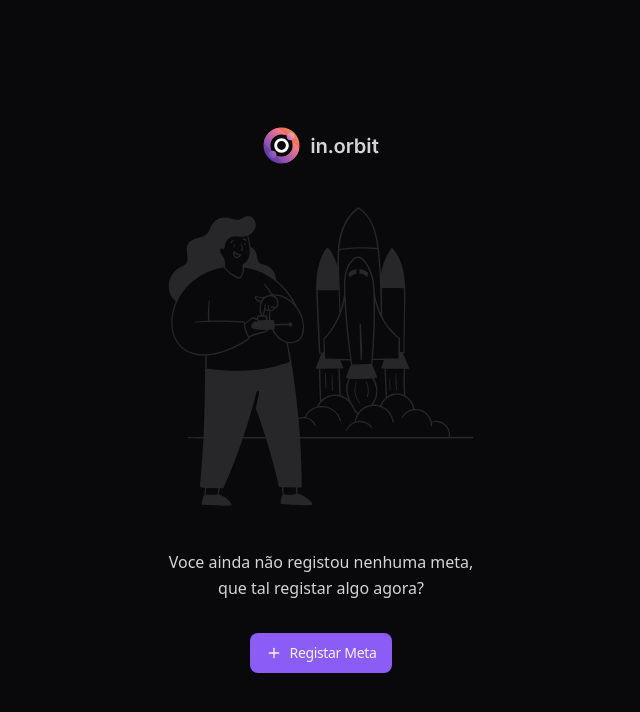
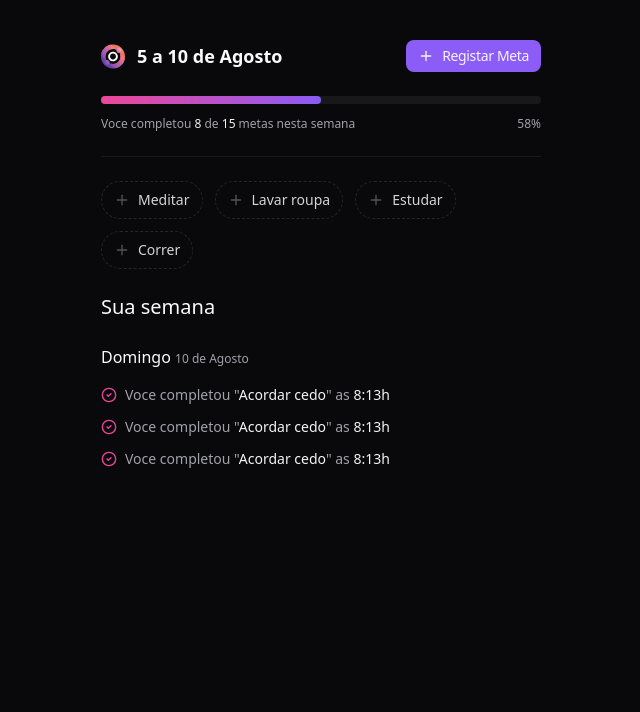
Before and after one commit to marcionitao/web, a React (Vite) app: page / in a window 1280 px wide. Shown: the top 712 px of the page, without its empty margins (319-959 px from the left). Built offline with nearby package versions, Linux system fonts and the light colour scheme.

Commit message:
add Task List page summary

```diff
--- a/src/app.tsx
+++ b/src/app.tsx
@@ -1,12 +1,14 @@
 import { Dialog } from './components/ui/dialog'
 import { CreateGoals } from './components/create-goals'
-import { EmptyGoals } from './components/empty-goals'
+import { Summary } from './components/summary'
+// import { EmptyGoals } from './components/empty-goals'
 
 export default function App() {
   return (
     // Dialog Modal é aberto ao clicar no botão
     <Dialog>
-      <EmptyGoals />
+      {/* <EmptyGoals /> */}
+      <Summary />
       {/* Toda a estrutura do dialog vai aqui, ou seja, registar uma nova meta */}
       <CreateGoals />
     </Dialog>
--- /dev/null
+++ b/src/components/in-orbit-icon.tsx
@@ -0,0 +1,96 @@
+export function InOrbitIcon() {
+  return (
+    <svg
+      width="24"
+      height="25"
+      viewBox="0 0 24 25"
+      fill="none"
+      xmlns="http://www.w3.org/2000/svg"
+    >
+      <title>In Orbit logo Icon</title>
+      <path
+        d="M12 0.5C11.0643 0.5 10.1535 0.607095 9.27979 0.810129C4.83668 1.83958 1.33958 5.33668 0.310129 9.77934C0.107095 10.6535 0 11.5643 0 12.5C0 19.1274 5.3726 24.5 12 24.5C12.9357 24.5 13.8465 24.3929 14.7207 24.1899C19.1633 23.1604 22.6604 19.6638 23.6903 15.2216C23.8934 14.3474 24.0004 13.4362 24.0004 12.5C24.0004 5.8726 18.6274 0.5 12 0.5ZM12 20.0149C11.1142 20.0149 10.2646 19.8619 9.47568 19.5803C7.35609 18.8244 5.67604 17.1444 4.92013 15.0248C4.63855 14.2358 4.4855 13.3858 4.4855 12.5C4.4855 8.34962 7.84962 4.98505 12 4.98505C12.8858 4.98505 13.7354 5.13811 14.5243 5.41968C16.6439 6.17559 18.3244 7.85565 19.0803 9.97523C19.3619 10.7642 19.5149 11.6142 19.5149 12.5C19.5149 16.6504 16.1504 20.0149 12 20.0149Z"
+        fill="url(#paint0_linear_84_262)"
+      />
+      <path
+        d="M12 7.65674C9.32529 7.65674 7.15662 9.82541 7.15662 12.5001C7.15662 15.1748 9.32529 17.3435 12 17.3435C14.6747 17.3435 16.8434 15.1748 16.8434 12.5001C16.8434 9.82541 14.6751 7.65674 12 7.65674ZM12 15.4287C10.3829 15.4287 9.07139 14.1177 9.07139 12.5001C9.07139 10.8825 10.3829 9.57151 12 9.57151C13.6171 9.57151 14.9286 10.8825 14.9286 12.5001C14.9286 14.1177 13.6176 15.4287 12 15.4287Z"
+        fill="#FEFCFE"
+      />
+      <path
+        d="M14.5243 5.41961C13.7354 5.13804 12.8858 4.98498 12 4.98498C7.84961 4.98498 4.48549 8.34955 4.48549 12.4999C4.48549 13.3857 4.63854 14.2358 4.92012 15.0247C3.96117 14.6624 3.06202 14.0952 2.29004 13.3232C1.2771 12.3103 0.617125 11.0782 0.31012 9.77927C1.33957 5.33661 4.83667 1.83951 9.27978 0.810059C10.5783 1.11706 11.8103 1.77704 12.8233 2.78998C13.5948 3.56151 14.162 4.46066 14.5243 5.41961Z"
+        fill="url(#paint1_linear_84_262)"
+      />
+      <path
+        d="M23.6903 15.2214C22.6604 19.6636 19.1633 23.1603 14.7206 24.1897C13.4221 23.8827 12.1901 23.2228 11.1771 22.2098C10.4052 21.4378 9.838 20.5387 9.47567 19.5802C10.2646 19.8618 11.1142 20.0148 12 20.0148C16.1504 20.0148 19.5149 16.6502 19.5149 12.4999C19.5149 11.6141 19.3619 10.764 19.0803 9.9751C20.0388 10.3374 20.938 10.9046 21.7099 11.6766C22.7229 12.6895 23.3833 13.9224 23.6903 15.2214Z"
+        fill="url(#paint2_linear_84_262)"
+      />
+      <path
+        d="M6.06425 20.9476C7.45125 20.9476 8.57563 19.8232 8.57563 18.4362C8.57563 17.0492 7.45125 15.9248 6.06425 15.9248C4.67726 15.9248 3.55288 17.0492 3.55288 18.4362C3.55288 19.8232 4.67726 20.9476 6.06425 20.9476Z"
+        fill="url(#paint3_linear_84_262)"
+      />
+      <path
+        d="M17.9581 9.05352C19.3451 9.05352 20.4694 7.92914 20.4694 6.54214C20.4694 5.15514 19.3451 4.03076 17.9581 4.03076C16.5711 4.03076 15.4467 5.15514 15.4467 6.54214C15.4467 7.92914 16.5711 9.05352 17.9581 9.05352Z"
+        fill="url(#paint4_linear_84_262)"
+      />
+      <defs>
+        <linearGradient
+          id="paint0_linear_84_262"
+          x1="20.3704"
+          y1="4.59058"
+          x2="3.89023"
+          y2="20.1635"
+          gradientUnits="userSpaceOnUse"
+        >
+          <stop stopColor="#F38856" />
+          <stop offset="0.23" stopColor="#F0625C" />
+          <stop offset="1" stopColor="#5C3DAB" />
+        </linearGradient>
+        <linearGradient
+          id="paint1_linear_84_262"
+          x1="11.2405"
+          y1="2.53429"
+          x2="1.86657"
+          y2="11.8578"
+          gradientUnits="userSpaceOnUse"
+        >
+          <stop stopColor="#F67986" />
+          <stop offset="1" stopColor="#8951BA" />
+        </linearGradient>
+        <linearGradient
+          id="paint2_linear_84_262"
+          x1="21.9616"
+          y1="13.3129"
+          x2="12.5877"
+          y2="22.6369"
+          gradientUnits="userSpaceOnUse"
+        >
+          <stop stopColor="#F67986" />
+          <stop offset="1" stopColor="#8951BA" />
+        </linearGradient>
+        <linearGradient
+          id="paint3_linear_84_262"
+          x1="7.89781"
+          y1="16.7204"
+          x2="4.23025"
+          y2="20.1519"
+          gradientUnits="userSpaceOnUse"
+        >
+          <stop stopColor="#A267B9" />
+          <stop offset="1" stopColor="#704BB4" />
+        </linearGradient>
+        <linearGradient
+          id="paint4_linear_84_262"
+          x1="19.4846"
+          y1="5.11331"
+          x2="16.9808"
+          y2="7.45646"
+          gradientUnits="userSpaceOnUse"
+        >
+          <stop stopColor="#F7A8A5" />
+          <stop offset="0.97" stopColor="#D074C4" />
+          <stop offset="1" stopColor="#CF76A9" />
+        </linearGradient>
+      </defs>
+    </svg>
+  )
+}
--- /dev/null
+++ b/src/components/summary.tsx
@@ -0,0 +1,98 @@
+import { DialogTrigger } from './ui/dialog'
+import { CheckCircle2, Plus } from 'lucide-react'
+import { Button } from './ui/button'
+import { InOrbitIcon } from './in-orbit-icon'
+import { Progress, ProgressIndicator } from './ui/progress-bar'
+import { Separator } from './ui/separator'
+import { OutlineButton } from './ui/outline-button'
+
+export function Summary() {
+  return (
+    <div className="py-10 max-w-[480px] mx-auto px-5 flex flex-col gap-6">
+      <div className="flex items-center justify-between">
+        <div className="flex items-center gap-3">
+          <InOrbitIcon />
+          <span className="text-lg font-semibold">5 a 10 de Agosto</span>
+        </div>
+        <DialogTrigger asChild>
+          <Button size="sm">
+            <Plus className="size-4" />
+            Registar Meta
+          </Button>
+        </DialogTrigger>
+      </div>
+      {/* barra de progresso */}
+      <div className="flex flex-col gap-3">
+        <Progress value={8} max={15}>
+          <ProgressIndicator style={{ width: '50%' }} />
+        </Progress>
+        <div className="flex items-center justify-between text-xs text-zinc-400">
+          <span>
+            Voce completou <span className="text-zinc-100">8</span> de{' '}
+            <span className="text-zinc-100">15</span> metas nesta semana
+          </span>
+          <span>58%</span>
+        </div>
+      </div>
+      <Separator />
+      {/* Metas pendentes */}
+      <div className="flex gap-3 flex-wrap">
+        <OutlineButton>
+          <Plus className="size-4 text-zinc-600" />
+          Meditar
+        </OutlineButton>
+        <OutlineButton>
+          <Plus className="size-4 text-zinc-600" />
+          Lavar roupa
+        </OutlineButton>
+        <OutlineButton>
+          <Plus className="size-4 text-zinc-600" />
+          Estudar
+        </OutlineButton>
+        <OutlineButton>
+          <Plus className="size-4 text-zinc-600" />
+          Correr
+        </OutlineButton>
+      </div>
+      {/* Listagens de metas */}
+      <div className="flex flex-col gap-6">
+        <h2 className="text-xl font-medium">Sua semana</h2>
+        {/* cada dia da semana */}
+        <div className="flex flex-col gap-4">
+          <h3 className="font-medium">
+            Domingo <span className="text-zinc-400 text-xs">10 de Agosto</span>
+          </h3>
+          <ul className="flex flex-col gap-3">
+            {/* 1 tarefa*/}
+            <li className="flex items-center gap-2">
+              <CheckCircle2 className="size-4 text-pink-500" />
+              <span className="text-sm text-zinc-400">
+                Voce completou "
+                <span className="text-zinc-100">Acordar cedo</span>" as{' '}
+                <span className="text-zinc-100">8:13h</span>
+              </span>
+            </li>
+            {/* 2 tarefa*/}
+            <li className="flex items-center gap-2">
+              <CheckCircle2 className="size-4 text-pink-500" />
+              <span className="text-sm text-zinc-400">
+                Voce completou "
+                <span className="text-zinc-100">Acordar cedo</span>" as{' '}
+                <span className="text-zinc-100">8:13h</span>
+              </span>
+            </li>
+            {/* 3 tarefa*/}
+            <li className="flex items-center gap-2">
+              <CheckCircle2 className="size-4 text-pink-500" />
+              <span className="text-sm text-zinc-400">
+                Voce completou "
+                <span className="text-zinc-100">Acordar cedo</span>" as{' '}
+                <span className="text-zinc-100">8:13h</span>
+              </span>
+            </li>
+          </ul>
+        </div>
+      </div>
+    </div>
+  )
+}
```
